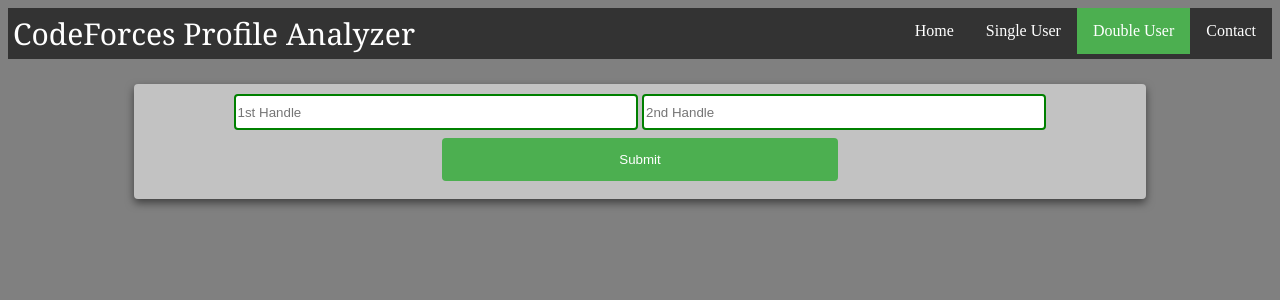
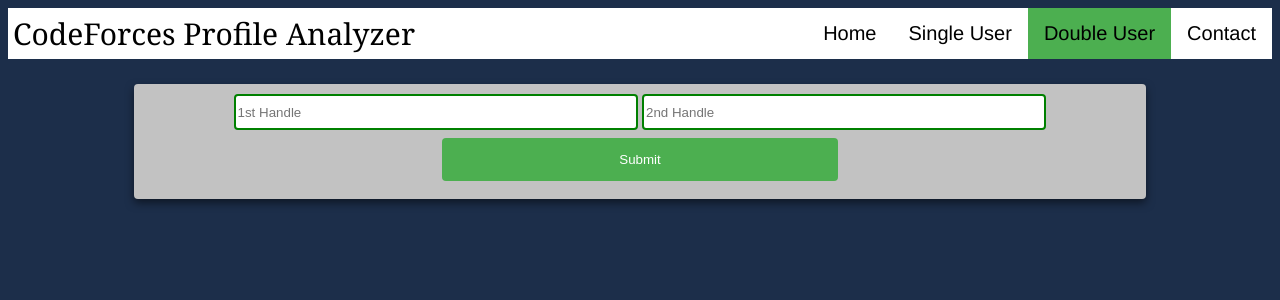
Before and after one commit to TamimEhsan/CPA, a PHP site: page /double.html in a window 1280 px wide. Shown: the top 300 px of the page. Run offline with PHP 8.4, Linux system fonts and the light colour scheme; some libraries are stand-ins or nearby versions.

Commit message:
Updated UI

```diff
--- a/css/mystyle.css
+++ b/css/mystyle.css
@@ -46,14 +46,13 @@
 
 }
 table{
-	margin-left: auto;
-	margin-right: auto;
+	width:100%;
 }
 td{
 	text-align:left;
 }
 body{
-	background-color: grey;
+	background-color: #1c2e4a;
 }
 input[type=text] {
   border: 2px solid green;
@@ -139,6 +138,7 @@ body{
 .infotable {
 	box-sizing: border-box;
 	width: 100%;
+	border-collapse: collapse;
 }
 /*table tr:hover {
    background-color:#13326b;
@@ -148,24 +148,32 @@ body{
    -webkit-box-shadow: 0px 0px 10px #ff0000;
    -moz-box-shadow: 0px 0px 10px #ff0000;
 }*/
+.infotable td {
+	margin:0;
+}
 .infotable td:nth-child(1) {
-	width:  200px;
+
+	padding-left: 16px;
 	font-family: 'cambria';
 	font-size: 24px;
-    padding-left: 16px;
-
     text-align: left;
 }
+
 .infotable td:nth-child(2) {
-	width:200px;
+
+	padding-right: 16px;
 	font-family: 'cambria';
 	font-size: 24px;
-    padding-right: 16px;
     text-align: right;
+
 }
+
+.infotable tr:nth-child(even){background-color: #f2f2f2;}
+
 .infotable tr {
 	border-bottom: 1px solid #e8e8e8;
-    display: block;
+   /* display: block; */
+
 }
 .infotable tr , table td{
     height:50px;
@@ -173,8 +181,11 @@ body{
 // Doubles
 .infotable2 {
 	box-sizing: border-box;
-	width: 100%;
-	table-layout: fixed ;
+	/*table-layout: fixed ;*/
+
+	border-collapse: collapse;
+
+
 }
 /*table tr:hover {
    background-color:#13326b;
@@ -185,30 +196,34 @@ body{
    -moz-box-shadow: 0px 0px 10px #ff0000;
 }*/
 .infotable2 td {
-	width:  200px;
+	/*width:  200px;*/
+	 /*border: 1px solid #ddd;
+	border-bottom: 1px solid #e8e8e8;*/
 	font-family: 'cambria';
 	font-size: 24px;
-    padding-left: 16px;
+    /*padding-left: 16px;*/
+    text-align: center;
+}
+.infotable2 td:nth-child(1) {
+	padding-left:10px;
     text-align: left;
 }
-
-.infotable2 tr {
-	border-bottom: 1px solid #e8e8e8;
-    display: block;
-}
+.infotable2 tr:nth-child(1){background-color: #c5c6c7;}
+.infotable2 tr:nth-child(even){background-color: #f2f2f2;}
 .infotable2 tr , table td{
     height:50px;
 }
 /* navigation Upper nav*/
+
 ul {
 	/*position: absolute;
 	top:0;
 	width: 100%;*/
-  list-style-type: none;
-  margin: 0;
-  padding: 0;
-  overflow: hidden;
-  background-color: #333;
+	list-style-type: none;
+	margin: 0;
+	padding: 0;
+	overflow: hidden;
+	background-color: #ffffff;
    z-index: 1;
 }
 
@@ -218,14 +233,16 @@ li {
 
 li a {
   display: block;
-  color: white;
+  color: black;
   text-align: center;
   padding: 14px 16px;
+  font-size: 20px;
+  font-family: helvetica;
   text-decoration: none;
 }
 
 li a:hover:not(.active) {
-  background-color: #111;
+  background-color: #c3c3c3;
 }
 div div a:hover:not(.active) {
   background-color: #000000;
@@ -280,7 +297,7 @@ div div a:hover:not(.active) {
 	display:none;
 }
 /* mobile view portrait*/
-@media screen and (max-width: 700px) {
+@media screen and (max-width: 850px) {
   .card  {
     width:100%;
 	/*margin:5px;
--- a/double.html
+++ b/double.html
@@ -21,7 +21,7 @@
 	</script>
 
 	<ul class="upNav">
-		<li style="float:left;margin:5px;"><span style="font-size:30px;color:#ffffff;font-family: 'cambria';"> CodeForces Profile Analyzer</span></li>
+		<li style="float:left;margin:5px;"><span style="font-size:30px;color:#000000;font-family: 'cambria';"> CodeForces Profile Analyzer</span></li>
 		<li><a href="https://tamimehsan.github.io/">Contact</a></li>
 		<li><a  class="active" href="double.html">Double User</a></li>
 		<li><a  href="single.html">Single User</a></li>
--- a/index.html
+++ b/index.html
@@ -25,7 +25,7 @@
       google.charts.setOnLoadCallback(drawRegionsMap);
 	 </script>
 	<ul class="upNav" padding="5px">
-		<li style="float:left;margin:5px;"><span style="font-size:30px;color:#ffffff;font-family: 'cambria';"> CodeForces Profile Analyzer</span></li>
+		<li style="float:left;margin:5px;"><span style="font-size:30px;color:#000000;font-family: 'cambria';"> CodeForces Profile Analyzer</span></li>
 		<li><a href="https://tamimehsan.github.io/">Contact</a></li>
 		<li><a  href="double.html">Double User</a></li>
 		<li><a  href="single.html">Single User</a></li>
--- a/js/doubleuser.js
+++ b/js/doubleuser.js
@@ -250,22 +250,29 @@ var color1 = ">";
 var color2 = ">";
 if(typeof data1 == "number"){
 	if(data1>data2) {
-		color1 = "style=\"background-color: #00ff00;\"> ";
-		color2 = "style=\"background-color: #ff0000;\"> ";
+		cell2.style.backgroundColor = '#4CAF50';
+		cell3.style.backgroundColor = '#C3073F';
+		/*color1 = "style=\"background-color: #00ff00;\"> ";
+		color2 = "style=\"background-color: #ff0000;\"> ";*/
 	} else if(data2>data1){
-		color2 = "style=\"background-color: #00ff00;\"> ";
-		color1 = "style=\"background-color: #ff0000;\"> ";
+		cell3.style.backgroundColor = '#4CAF50';
+		cell2.style.backgroundColor = '#C3073F';
+		/*color2 = "style=\"background-color: #00ff00;\"> ";
+		color1 = "style=\"background-color: #ff0000;\"> ";*/
 	}
 
 }
 switch(topic){
 	case "Best Rank":
 	case "Worst Rank":
+		var temp2 = cell2.style.backgroundColor;
+		cell2.style.backgroundColor = cell3.style.backgroundColor;
+		cell3.style.backgroundColor = temp2;
 		var temp = color1;
 		color1 = color2;
 		color2 = temp;
 }
 cell1.innerHTML = topic;
-cell2.innerHTML = "<span "+color1+data1+"<//span>";
-cell3.innerHTML = "<span "+color2+data2+"<//span>";
+cell2.innerHTML = data1; //"<span "+color1+data1+"<//span>";
+cell3.innerHTML = data2;//"<span "+color2+data2+"<//span>";
 }
--- a/single.html
+++ b/single.html
@@ -24,7 +24,7 @@
 		google.charts.load('current', {'packages':['corechart']});
 	</script>
 	<ul class="upNav">
-		<li style="float:left;margin:5px;"><span style="font-size:30px;color:#ffffff;font-family: 'cambria';"> CodeForces Profile Analyzer</span></li>
+		<li style="float:left;margin:5px;"><span style="font-size:30px;color:#000000;font-family: 'cambria';"> CodeForces Profile Analyzer</span></li>
 		<li><a href="https://tamimehsan.github.io/">Contact</a></li>
 		<li><a  href="double.html">Double User</a></li>
 		<li><a class="active" href="single.html">Single User</a></li>
```
